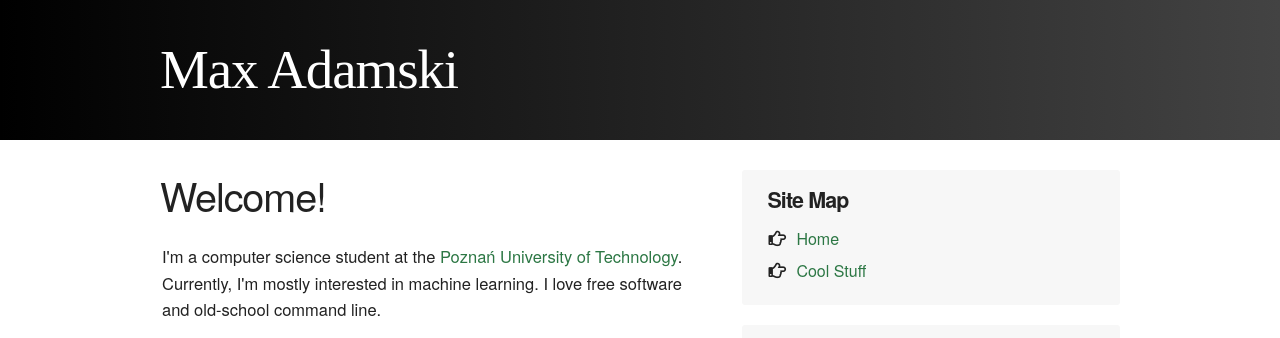
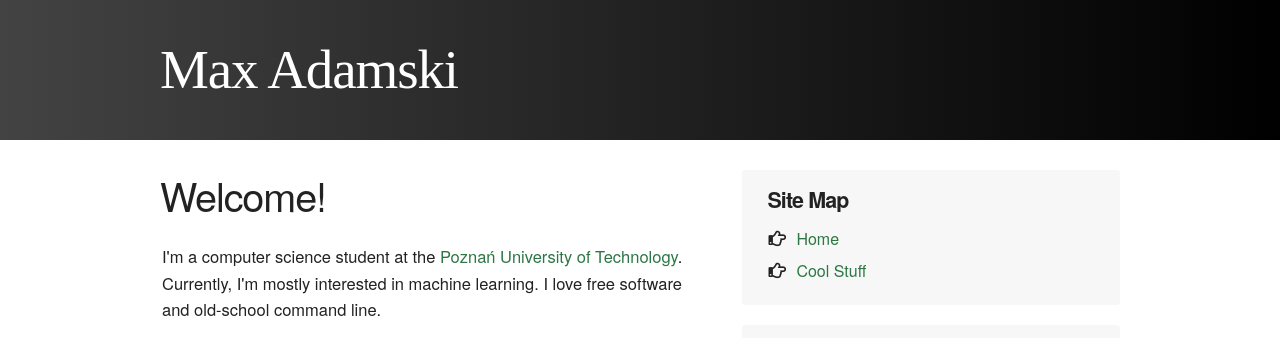
Before and after one commit to maxadamski/maxadamski.github.io, a website: page index.html in a window 1280 px wide. Shown: the top 338 px of the page. Drawn offline with nearby package versions, Linux system fonts and the light colour scheme; a web font is replaced by a local one.

Commit message:
looks better

```diff
--- a/css/style.css
+++ b/css/style.css
@@ -92,7 +92,7 @@ footer {
 	top: 0;
 	width: 100%;
 	height: 140px;
-	background: linear-gradient(to right,
+	background: linear-gradient(to left,
 		#000000 0%, #434343 100%);
 }
 
```
